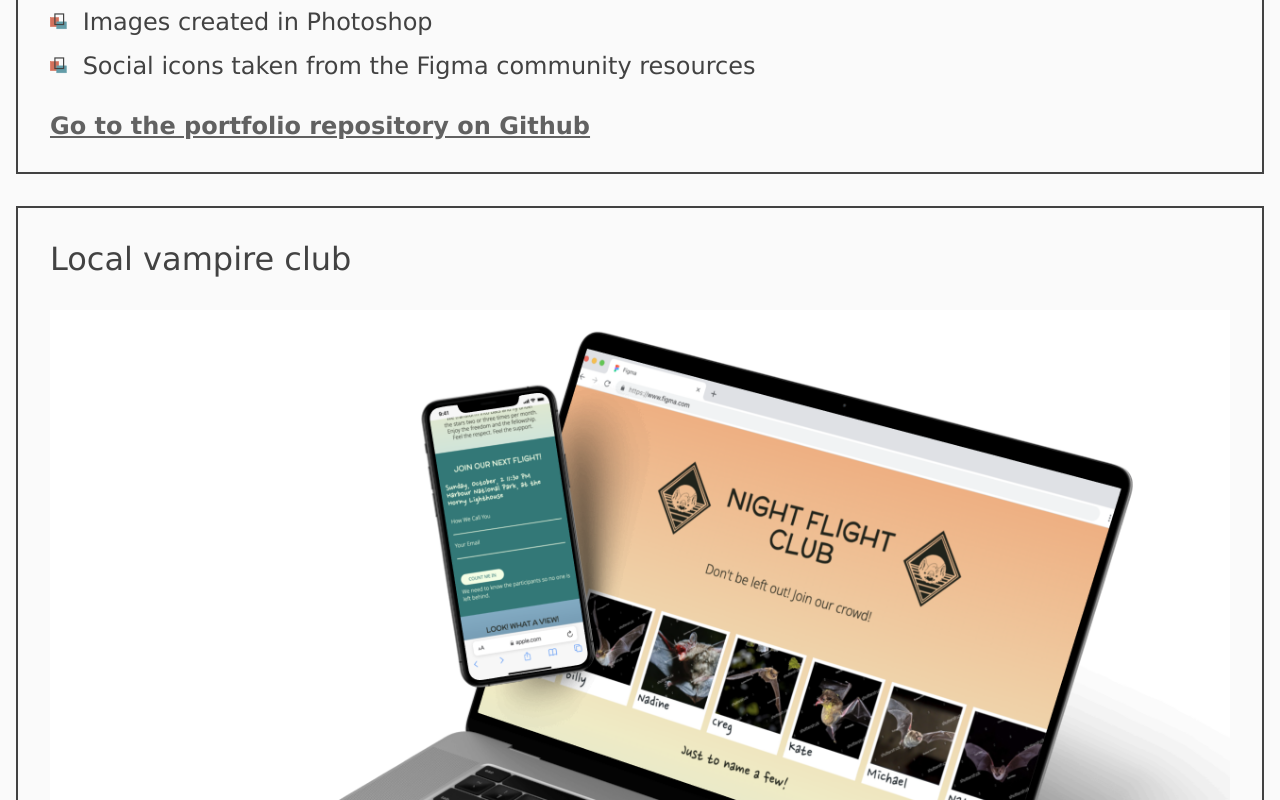
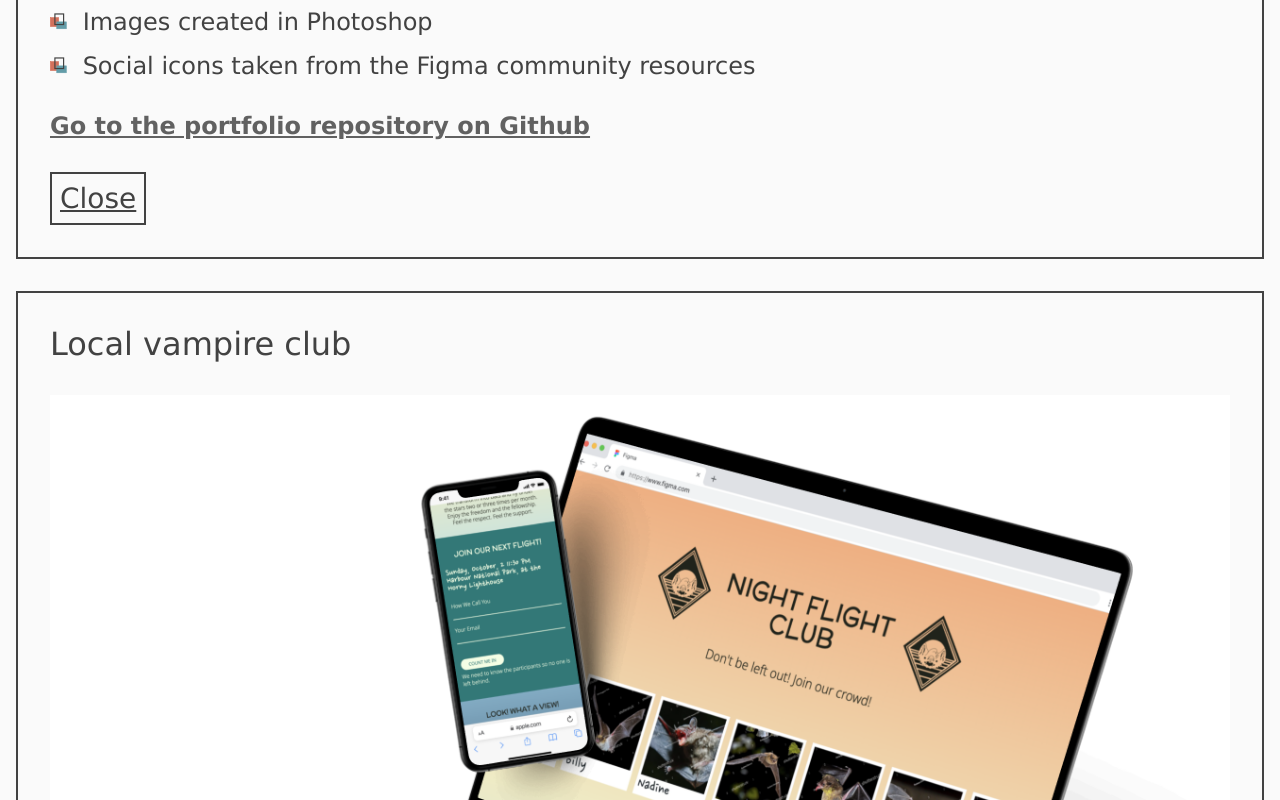
Before and after one commit to zverolen/project-portfolio, a React (Vite) app: page / in a window 1280 px wide. Shown: the part 2000-2800 px from the top of the page. Built offline with nearby package versions, Linux system fonts and the light colour scheme; a web font is replaced by a local one.

Commit message:
Add button component

```diff
--- /dev/null
+++ b/src/components/button/Button.jsx
@@ -0,0 +1,13 @@
+import PropTypes from 'prop-types'
+
+export default function Button({isExpanded}) {
+  return (
+    <button>
+      {isExpanded ? 'Close' : 'View'}
+    </button>
+  )
+}
+
+Button.propTypes = {
+  isExpanded: PropTypes.bool
+}
--- a/src/components/projects/Project.jsx
+++ b/src/components/projects/Project.jsx
@@ -1,4 +1,5 @@
 import PropTypes from 'prop-types'
+import Button from '../button/Button';
 
 const svg = <svg width="28" height="28" viewBox="0 0 28 28" fill="none" xmlns="http://www.w3.org/2000/svg">
               <rect x="0.541016" y="7.79956" width="14.0002" height="15.0146"></rect>
@@ -35,6 +36,9 @@ export default function Project({
           </div>
         </div>
       </div>
+      <div>
+        <Button isExpanded={true} />
+      </div>
     </li>
   )
  }
--- a/src/index.css
+++ b/src/index.css
@@ -97,6 +97,12 @@
       --background-color: var(--text-background-color);
     }
 
+    button {
+      --text-color: var(--site-text-color);
+      --background-color: var(--site-background-color);
+      --border-color: var(--site-text-color);
+    }
+
     .about, footer {
       --background-color: var(--site-text-color);
       --text-color: var(--site-background-color);
@@ -189,6 +195,12 @@
       --background-color: var(--text-background-color);
     }
 
+    button {
+      --text-color: var(--site-text-color);
+      --background-color: var(--site-background-color);
+      --border-color: var(--site-text-color);
+    }
+
     .about, footer {
       --background-color: var(--site-text-color);
       --text-color: var(--site-background-color);
@@ -212,7 +224,7 @@
   }
 
   @media (prefers-reduced-motion: no-preference) {
-    a, path {
+    a, path, button {
       transition: all 0.3s ease-out;
     }
   }
@@ -312,7 +324,7 @@
   }
 
   .skills ul:nth-of-type(2) li {
-    font-size: clamp(var(--skillSecondaryFontMin), var(--skillSecondaryFontIdeal), var(--skillSecondaryFontMax));
+    font-size: var(--secondary-skill-font-size);
   }
 
   .projects > div:nth-child(1) {
@@ -362,9 +374,13 @@
 
   .project {
     display: flex;
-    flex-direction: column;
+    flex-wrap: wrap;
+    justify-content: space-between;
+    align-items: center;
     row-gap: var(--projects-gap);
+
     padding: var(--projects-gap);
+
     border: var(--border-width) var(--border-color) solid;
   }
 
@@ -411,7 +427,6 @@
     height: var(--project-bullet-size);
   }
 
-
   .project svg rect {
     fill: var(--fill-color);
     stroke: var(--stroke-color);
@@ -421,6 +436,22 @@
     font-weight: var(--fontWeightAlternative);
     color: var(--text-color);
     background-color: var(--background-color);
+  }
+
+  button {
+    padding: var(--buttonPadding);
+
+    font-family: var(--body-text-font-family);
+    font-size: var(--secondary-skill-font-size);
+    text-decoration: underline;
+    font-weight: var(--fontWeightPrimary);
+
+    color: var(--text-color);
+    background-color: var(--background-color);
+
+    border: var(--border-width) solid var(--border-color);
+
+    cursor: pointer;
   }
 
   .about {
@@ -464,6 +495,14 @@
     --background-color: var(--text-link-color);
   }
 
+  button:hover, button:focus-visible {
+    --text-color: var(--site-background-color);
+    --background-color: var(--accent-color);
+    --border-color: var(--accent-color);
+
+    outline-offset: var(--button-outline-offset);
+  }
+
   footer a:hover path, footer a:focus-visible path{
     --fill-color: var(--site-background-color);
   }
--- a/src/tokens.css
+++ b/src/tokens.css
@@ -69,8 +69,6 @@
   --frameBorderMin: 0.3571428571vw;
   --frameBorderMax: calc(2 / 16 * 1rem);
 
-  --border-width: min(var(--frameBorderMin), var(--frameBorderMax));
-
   --skillsGapMaxValue: 7.1111111111vw;
   --skillsHeadingWidth: 12.1739130435em;
   --skillsHeadingFrameHeight: 2.1304347826em;
@@ -93,6 +91,8 @@
   --projectBulletSizeMin: calc(12 / 16 * 1rem);
   --projectBulletSizeMax: 1.3vw;
 
+  --buttonPadding: 0.2857142857em;
+
   /* Layout */
   --centering-margin: auto;
 
@@ -102,8 +102,11 @@
   --body-text-font-family: var(--fontFamilyPrimary), var(--fontFamilyPrimaryFallBack), sans-serif;
   --heading-font-family: var(--fontFamilySecondary), var(--fontFamilySecondaryFallBack), serif;
 
+  --secondary-skill-font-size: clamp(var(--skillSecondaryFontMin), var(--skillSecondaryFontIdeal), var(--skillSecondaryFontMax));
+
   /* Sizing */
   --site-width: min(var(--siteWidthMin), 100vw - 2rem);
+  --border-width: min(var(--frameBorderMin), var(--frameBorderMax));
 
   --skills-padding-bottom-min: var(--gap-VI);
   --skills-padding-bottom-max: var(--skillsGapMaxValue);
@@ -113,4 +116,6 @@
   --projects-gap: min(var(--projectsGapMin), var(--projectsGapMax));
   --project-features-gap: min(var(--projectFeaturesGapMin), var(--projectFeaturesGapMax));
   --project-bullet-size: max(var(--projectBulletSizeMin), var(--projectBulletSizeMax));
+
+  --button-outline-offset: var(--gap-I);
 }
```
